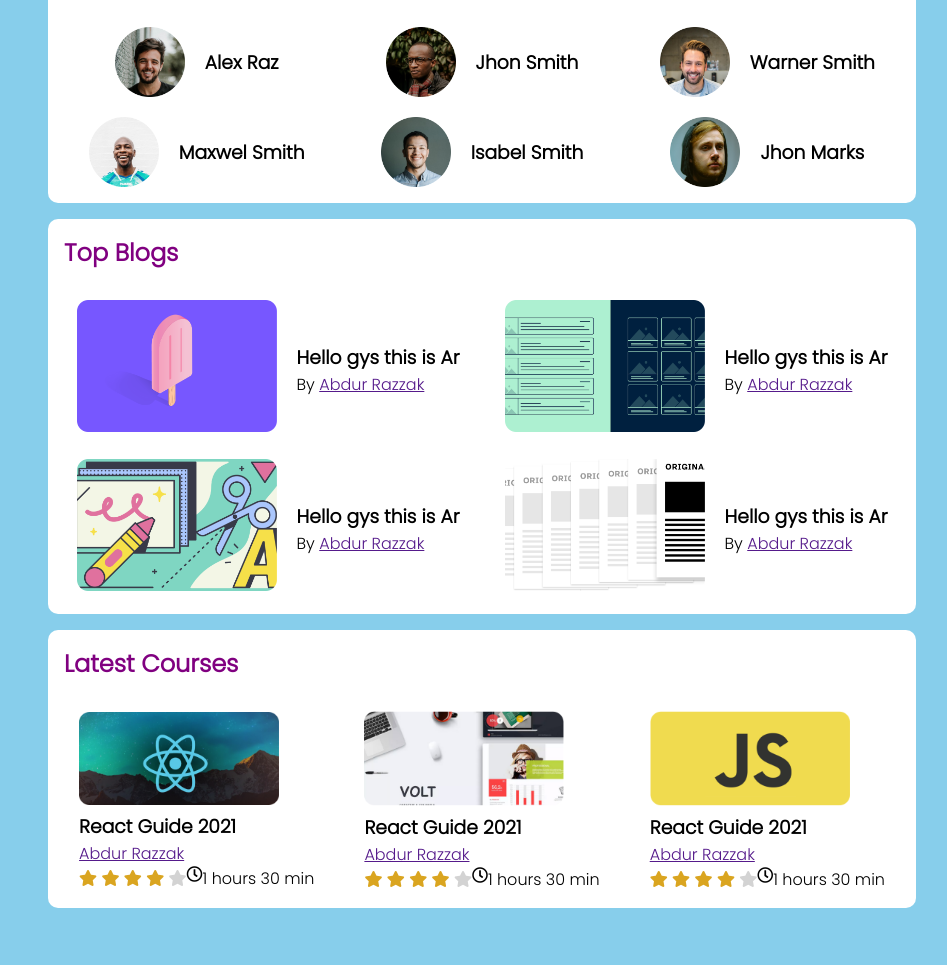
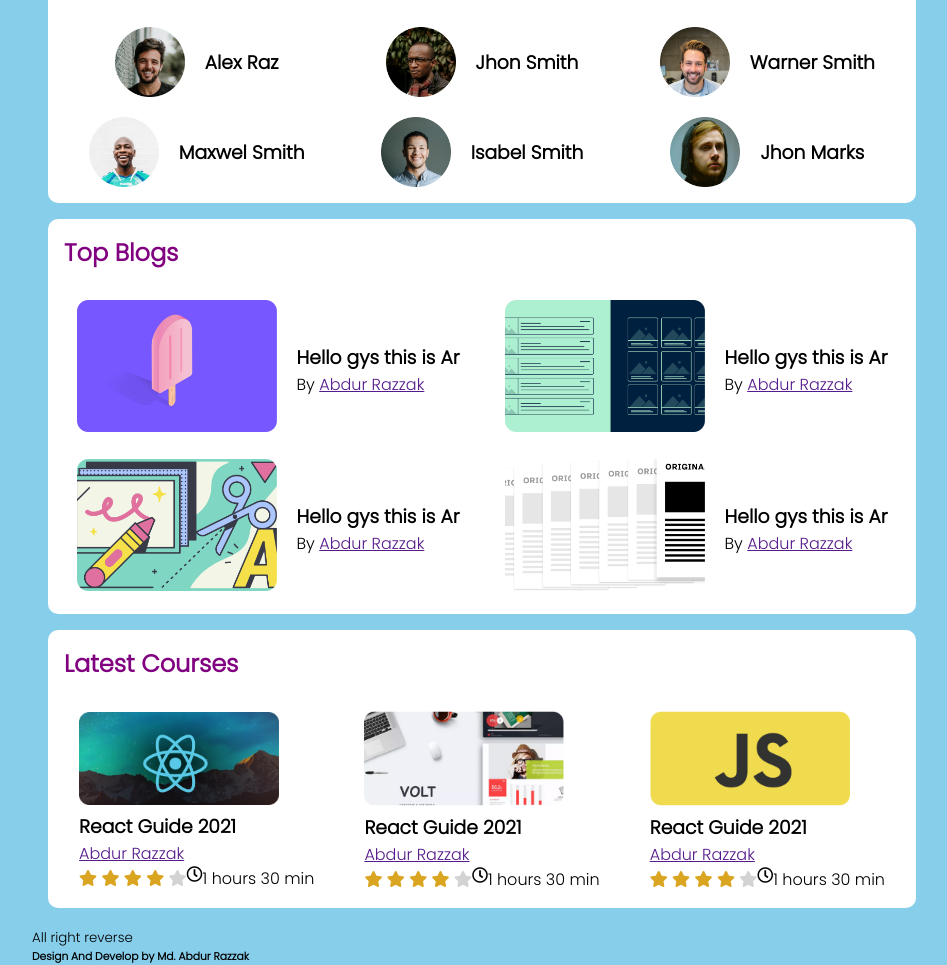
Before and after one commit to abdur-razzak2672/top-player-site, a plain HTML site: page index.html in a window 1280 px wide. Shown: the part 70-1035 px from the top of the page, without its empty margins (158-1105 px from the left). Before the commit the page ends 994 px from the top, so only its background shows below. Drawn offline with Linux system fonts and the light colour scheme.

Commit message:
Addes code

```diff
--- a/index.html
+++ b/index.html
@@ -175,6 +175,11 @@
             </div>
 
         </section>
+        <footer>
+            <small>All right reverse</small>
+
+        </footer>
+        <h6>Design And Develop by Md. Abdur Razzak</h6>
     </main>
 </body>
 </html>
```
